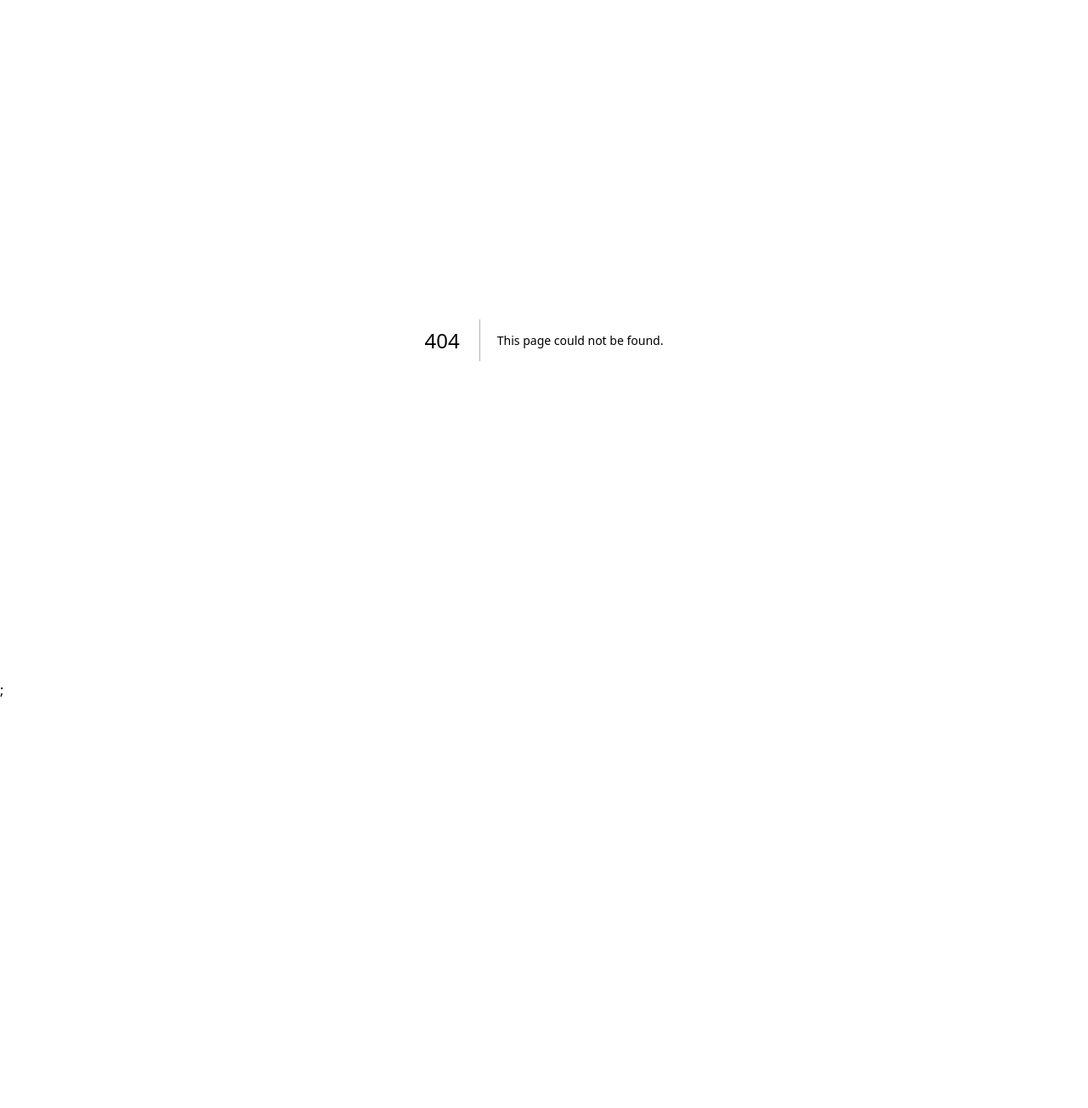
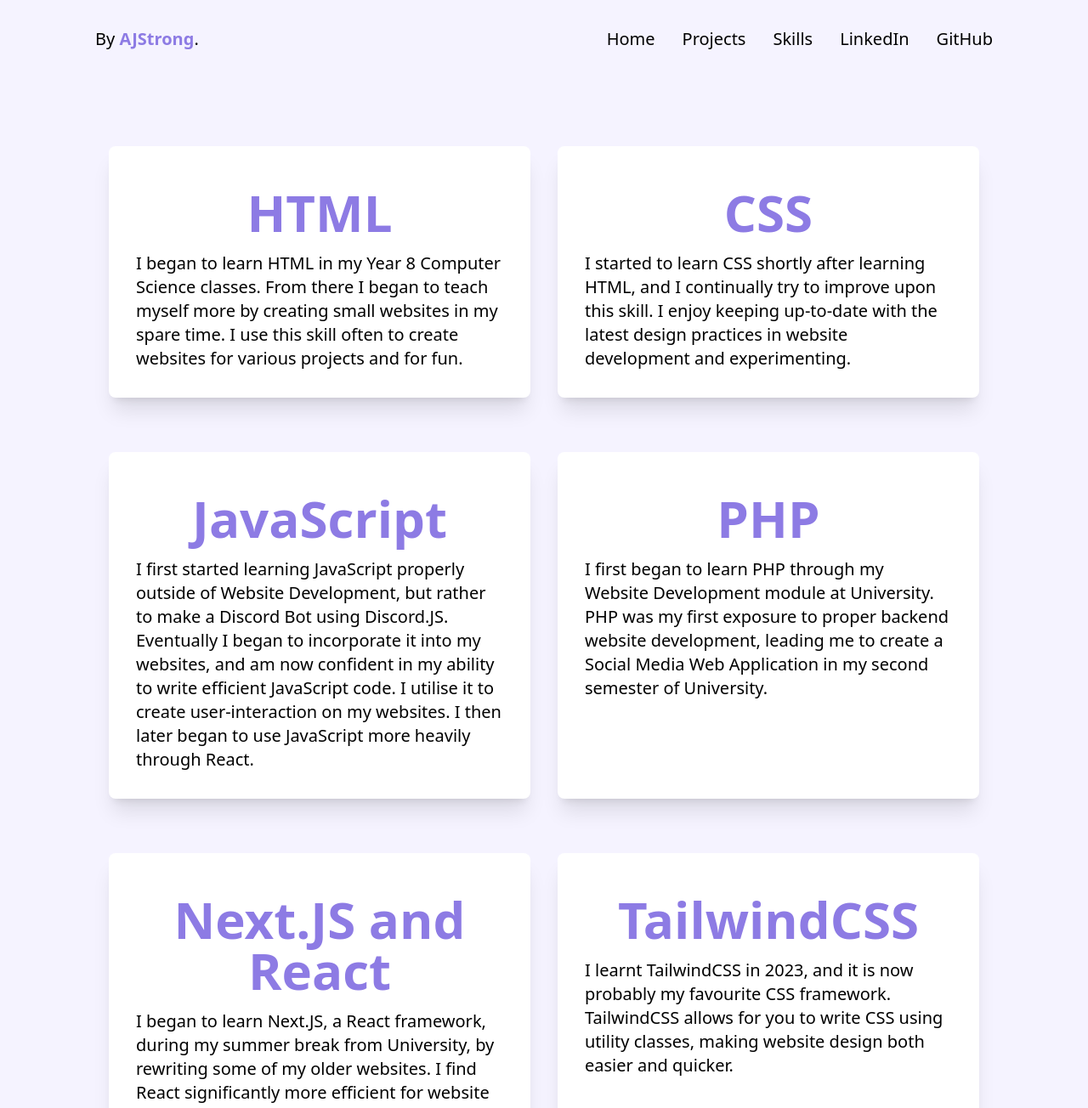
Before and after one commit to ajstrongdev/portfolio, a Next.js app: page /skills in a window 1280 px wide. Before the commit this address had no page. Shown: the top 1304 px of the page at 85% size. Before the commit the page ends 824 px from the top, so only its background shows below. Built offline with nearby package versions, Linux system fonts and the light colour scheme.

Commit message:
Add: skills.jsx
Add skills page

```diff
--- a/src/components/Projects.jsx
+++ b/src/components/Projects.jsx
@@ -5,9 +5,9 @@ import MyProjects from "./myprojects";
 
 function Projects() {
     return(
-        <div className="w-full md:w-[85%] my-16 p-8 m-auto leading-normal">
+        <div className="w-full md:w-[85%] my-16 md:p-8 p-4 m-auto leading-normal">
             {MyProjects.map((item, index) => (
-                <div key={index} className="md:w-[85%] pt-8 m-auto">
+                <div key={index} className="md:w-[85%] mb-8 m-auto bg-white rounded-lg shadow-xl p-8">
                     <div>
                         <h3 className="text-xl font-bold">{item.Date}</h3>
                         <h1 className="text-accent-purple text-6xl font-bold">{item.Title}</h1>
@@ -31,10 +31,10 @@ function Projects() {
                         <div className="flex justify-left gap-8 my-4">
                             {item.Website !== null && item.Website !== undefined && item.Website !== "" && (
                                 /* Only display website button if the Website property is not null, undefined, or an empty string */
-                                <Link href={item.Website} className="border border-solid border-black border-2 hover:scale-105 transition-all text-xl px-4 py-2">Website</Link>
+                                <Link href={item.Website} target="_blank" className="border border-solid border-black border-2 hover:scale-105 transition-all text-xl px-4 py-2">Website</Link>
                             )}
                             {item.Repo !== null && item.Repo !== undefined && item.Repo !== "" && (
-                                <Link href={item.Repo} className="border border-solid border-black border-2 hover:scale-105 transition-all text-xl px-4 py-2">GitHub Repository</Link>
+                                <Link href={item.Repo} target="_blank" className="border border-solid border-black border-2 hover:scale-105 transition-all text-xl px-4 py-2">GitHub Repository</Link>
                             )}
                         </div>
                     </div>
--- /dev/null
+++ b/src/components/Skills.jsx
@@ -0,0 +1,17 @@
+import React from "react";
+import MySkills from "./myskills";
+
+function Skills() {
+    return(
+        <div className="w-full md:w-[85%] my-16 md:grid md:grid-cols-2 md:gap-8 p-8 m-auto leading-normal">
+            {MySkills.map((item, index) => (
+                <div className="p-8 break-words bg-white shadow-xl mb-8 rounded-lg hover:scale-105 transition-all">
+                    <h1 className="text-accent-purple text-center py-4 md:text-6xl text-4xl font-bold">{item.skill}</h1>
+                    <p className="text-xl">{item.description}</p>
+                </div>
+            ))}
+        </div>
+    );
+}
+
+export default Skills;
--- a/src/components/myprojects.js
+++ b/src/components/myprojects.js
@@ -76,7 +76,7 @@ const MyProjects = [
                 skill: "TailwindCSS"
             },
             {
-                skill: "MySQL"
+                skill: "SQL"
             },
             {
                 skill: "JavaScript"
@@ -149,6 +149,40 @@ const MyProjects = [
                 skill: "C#",
             }
         ],
+    },
+    {
+        Title: "Portfolio",
+        Date: "September 2024",
+        Descriptor: "Website",
+        Information: [
+            "You are currently on my portfolio website! I've been creating websites and projects since I started programming in 2017, and while only some of them have managed to make it in this section, all of them have taught me valuable skills that I still use to this day.",
+            "This website should hopefully serve as a great place for potential employers to see my professional works, and contact me easily."
+        ],
+        Pictures: [],
+        Repo: "https://github.com/ajstrongdev/portfolio",
+        Skills: [
+            {
+                skill: "HTML"
+            },
+            {
+                skill: "CSS"
+            },
+            {
+                skill: "JavaScript"
+            },
+            {
+                skill: "Next.JS"
+            },
+            {
+                skill: "React"
+            },
+            {
+                skill: "TailwindCSS"
+            },
+            {
+                skill: "Git"
+            }
+        ]
     }
 ]
 
--- /dev/null
+++ b/src/components/myskills.js
@@ -0,0 +1,44 @@
+const MySkills = [
+    {
+        skill: "HTML",
+        description: "I began to learn HTML in my Year 8 Computer Science classes. From there I began to teach myself more by creating small websites in my spare time. I use this skill often to create websites for various projects and for fun. "
+    },
+    {
+        skill: "CSS",
+        description: "I started to learn CSS shortly after learning HTML, and I continually try to improve upon this skill. I enjoy keeping up-to-date with the latest design practices in website development and experimenting."
+    },
+    {
+        skill: "JavaScript",
+        description: "I first started learning JavaScript properly outside of Website Development, but rather to make a Discord Bot using Discord.JS. Eventually I began to incorporate it into my websites, and am now confident in my ability to write efficient JavaScript code. I utilise it to create user-interaction on my websites. I then later began to use JavaScript more heavily through React."
+    },
+    {
+        skill: "PHP",
+        description: "I first began to learn PHP through my Website Development module at University. PHP was my first exposure to proper backend website development, leading me to create a Social Media Web Application in my second semester of University."
+    },
+    {
+        skill: "Next.JS and React",
+        description: "I began to learn Next.JS, a React framework, during my summer break from University, by rewriting some of my older websites. I find React significantly more efficient for website development. React also has seamless integreation with TailwindCSS, which is why a lot of my websites usually utilise both."
+    },
+    {
+        skill: "TailwindCSS",
+        description: "I learnt TailwindCSS in 2023, and it is now probably my favourite CSS framework. TailwindCSS allows for you to write CSS using utility classes, making website design both easier and quicker."
+    },
+    {
+        skill: "C#",
+        description: "I first learnt C# during my Games Development module for College, however my knowledge expanded greatly when I began to learn it properly at University. I find Object-Oriented Programming enjoyable as it helps to simplfy larger, more complex systems."
+    },
+    {
+        skill: "Python",
+        description: "Python was one of the first programming languages I had learnt. Despite being simple, it is both versatile and powerful. I have used it for various tasks such as scripting and building small applications."
+    },
+    {
+        skill: "SQL",
+        description: "I had learnt SQL in both my Databases & Systems modelling, and Website development modules in my first year of University. I now utilise SQL for data management and performing operations such as data retrival and writing to a database in my web projects."
+    },
+    {
+        skill: "Git",
+        description: "Version control is essential in development. I first began to use GitHub in 2021, later learning the Git command-line by the start of 2023. I first learned Git through collaborating to various open source projects, and have since used it to manage projects, track changes and collaborate effectively with others."
+    },
+]
+
+export default MySkills;
--- /dev/null
+++ b/src/pages/skills.jsx
@@ -0,0 +1,13 @@
+import Navigation from "../components/Navigation"
+import Skills from "../components/Skills";
+import Footer from "../components/Footer";
+
+export default function Home() {
+  return(
+    <main>
+      <Navigation />
+      <Skills />
+      <Footer />
+    </main>
+  )
+}
```
